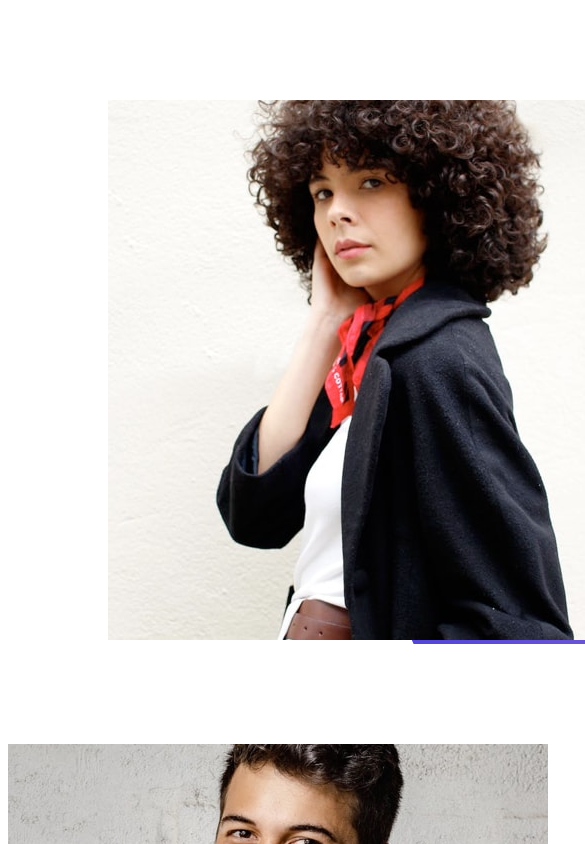
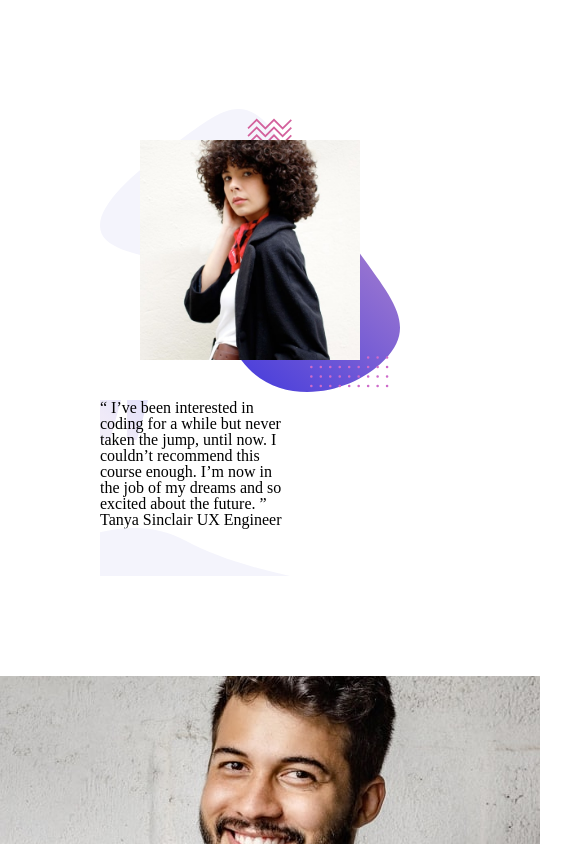
Before and after one commit to RaquelMagnani/frontendMentor--bootcamp-Testimonials, a plain HTML site: page index.html in a window 390 px wide. Shown: the top 844 px of the page, 585 px wide, since content can reach past the window. Drawn offline with Linux system fonts and the light colour scheme.

Commit message:
fix image position to mobile-first

```diff
--- a/index.html
+++ b/index.html
@@ -13,7 +13,9 @@
     />
 
     <title>Frontend Mentor | Coding Bootcamp Testimonials Slider!</title>
+    <link href="reset.css" rel="stylesheet" />
     <link href="styles.css" rel="stylesheet" />
+
     <!-- Feel free to remove these styles or customise in your own stylesheet 👍 -->
     <style>
       .attribution {
@@ -28,21 +30,28 @@
   <body>
     <div class="container">
       <div class="div-tanya-img">
-  <img class="img-Tanya"src="images/image-tanya.jpg" alt="image of Tanya Sinclair looking at you">
+        <img
+          class="img-Tanya"
+          src="images/image-tanya.jpg"
+          alt="image of Tanya Sinclair looking at you"
+        />
       </div>
       <blockquote>
-    <img src="images/pattern-quotes.svg">
+        <img class="img-aspas" src="images/pattern-quotes.svg" />
         “ I’ve been interested in coding for a while but never taken the jump,
-    until now. I couldn’t recommend this course enough. I’m now in the job of
-    my dreams and so excited about the future. ”
+        until now. I couldn’t recommend this course enough. I’m now in the job
+        of my dreams and so excited about the future. ”
 
         <b> Tanya Sinclair</b>
         UX Engineer
       </blockquote>
-  <img src= "images/pattern-curve.svg">
+      <img src="images/pattern-curve.svg" />
     </div>
     <div>
-      <img src="images/image-john.jpg" alt="image of John Tarkpoor looking at you">
+      <img
+        src="images/image-john.jpg"
+        alt="image of John Tarkpoor looking at you"
+      />
       <blockquote>
         “ If you want to lay the best foundation possible I’d recommend taking
         this course. The depth the instructors go into is incredible. I now feel
@@ -52,7 +61,6 @@
 
         Junior Front-end Developer
       </blockquote>
-
     </div>
 
     <div class="attribution">
--- /dev/null
+++ b/reset.css
@@ -0,0 +1,48 @@
+/* http://meyerweb.com/eric/tools/css/reset/
+   v2.0 | 20110126
+   License: none (public domain)
+*/
+
+html, body, div, span, applet, object, iframe,
+h1, h2, h3, h4, h5, h6, p, blockquote, pre,
+a, abbr, acronym, address, big, cite, code,
+del, dfn, em, img, ins, kbd, q, s, samp,
+small, strike, strong, sub, sup, tt, var,
+b, u, i, center,
+dl, dt, dd, ol, ul, li,
+fieldset, form, label, legend,
+table, caption, tbody, tfoot, thead, tr, th, td,
+article, aside, canvas, details, embed,
+figure, figcaption, footer, header, hgroup,
+menu, nav, output, ruby, section, summary,
+time, mark, audio, video {
+	margin: 0;
+	padding: 0;
+	border: 0;
+	font-size: 100%;
+	font: inherit;
+	vertical-align: baseline;
+}
+/* HTML5 display-role reset for older browsers */
+article, aside, details, figcaption, figure,
+footer, header, hgroup, menu, nav, section {
+	display: block;
+}
+body {
+	line-height: 1;
+}
+ol, ul {
+	list-style: none;
+}
+blockquote, q {
+	quotes: none;
+}
+blockquote:before, blockquote:after,
+q:before, q:after {
+	content: '';
+	content: none;
+}
+table {
+	border-collapse: collapse;
+	border-spacing: 0;
+}
--- a/styles.css
+++ b/styles.css
@@ -1,9 +1,26 @@
-.container{
-    margin: 100px;
-    display: flex;
+.container {
+  margin: 100px;
+  display: flex;
+  flex-direction: column;
+  max-width: 300px;
+}
+.div-tanya-img {
+  background-image: url('images/pattern-bg.svg');
+  background-repeat: no-repeat;
+  background-position: center;
+  background-size: contain;
+  min-width: 300px;
+  min-height: 300px;
+  display: flex;
+  align-items: center;
+  justify-content: center;
+}
+.img-Tanya {
+  width: 220px;
+}
+.img-aspas{
 
+    position: absolute;
+    height: 40px;
+    z-index:-1;
 }
-.div-tanya-img{
-    background-image:url("images/pattern-bg.svg") ;
-    background-repeat: no-repeat;
-}
```
Lines whose indentation alone changed are shown as unchanged.
